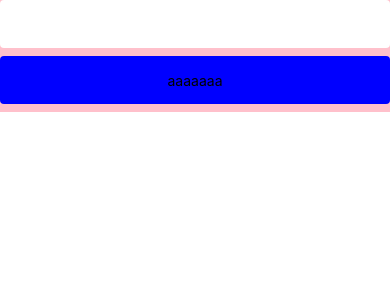
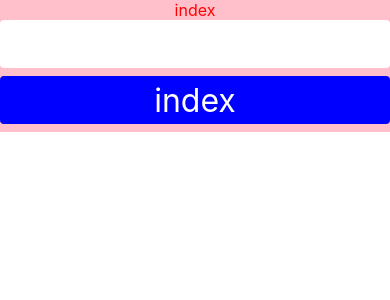
Before and after one commit to isaac545454/native_store, a React Native app: screen / in a window 390 px wide. Shown: the top 300 px of the page. Built offline with nearby package versions, Linux system fonts and the light colour scheme.

Commit message:
feat: create component text

```diff
--- a/components/Button/index.tsx
+++ b/components/Button/index.tsx
@@ -1,16 +1,25 @@
 import React from "react";
 import * as S from "./style";
-import { Text, TouchableOpacityProps } from "react-native";
+import { TouchableOpacityProps } from "react-native";
+import Text from "../Text";
 
 interface PropsButton extends TouchableOpacityProps {
   title: string;
   margin?: string;
+  color?: string;
 }
 
-export default function Button({ title, margin, ...props }: PropsButton) {
+export default function Button({
+  color,
+  title,
+  margin,
+  ...props
+}: PropsButton) {
   return (
     <S.ContainerButton {...props} margin={margin}>
-      <Text>{title}</Text>
+      <Text color={color} type="TITLE">
+        {title}
+      </Text>
     </S.ContainerButton>
   );
 }
--- /dev/null
+++ b/components/Text/index.tsx
@@ -0,0 +1,25 @@
+import React from "react";
+import { TextProps as TextPropsNative } from "react-native";
+import * as S from "./style";
+
+interface TextProps extends TextPropsNative {
+  color?: string;
+  type?: "DEFAULT" | "TITLE";
+}
+
+export default function Text({ type, color, ...props }: TextProps) {
+  const handleSize = {
+    TITLE: "32px",
+    DEFAULT: "16px",
+  };
+
+  return (
+    <S.ContainerText
+      size={handleSize[!type ? "DEFAULT" : type]}
+      {...props}
+      color={color}
+    >
+      index
+    </S.ContainerText>
+  );
+}
--- /dev/null
+++ b/components/Text/style.ts
@@ -0,0 +1,11 @@
+import styled from "styled-components/native";
+
+interface ContainerTextProps {
+  color?: string;
+  size: string;
+}
+
+export const ContainerText = styled.Text<ContainerTextProps>`
+  ${(props) => props.color && `color:${props.color}`}
+  font-size: ${(props) => props.size}
+`;
--- /dev/null
+++ b/enum/textEnum.ts
@@ -0,0 +1,3 @@
+export enum textEnum {
+  TITLE = "TITLE",
+}
--- a/screen/login/index.tsx
+++ b/screen/login/index.tsx
@@ -3,6 +3,7 @@ import * as S from "./style";
 import React from "react";
 import Input from "../../components/Input";
 import Button from "../../components/Button";
+import Text from "../../components/Text";
 
 export default function Login() {
   const handleLogin = () => {
@@ -12,8 +13,14 @@ export default function Login() {
   return (
     <View>
       <S.ContainerLogin>
+        <Text color="red">aaaaaaaaaaaa</Text>
         <Input />
-        <Button title="aaaaaaa" margin="8px" onPress={handleLogin} />
+        <Button
+          title="aaaaaaa"
+          margin="8px"
+          onPress={handleLogin}
+          color="white"
+        />
       </S.ContainerLogin>
     </View>
   );
```
Also changed, not shown: Theme/COLORS.ts (added, +7 -0 lines), Theme/THEME.ts (added, +8 -0 lines).
